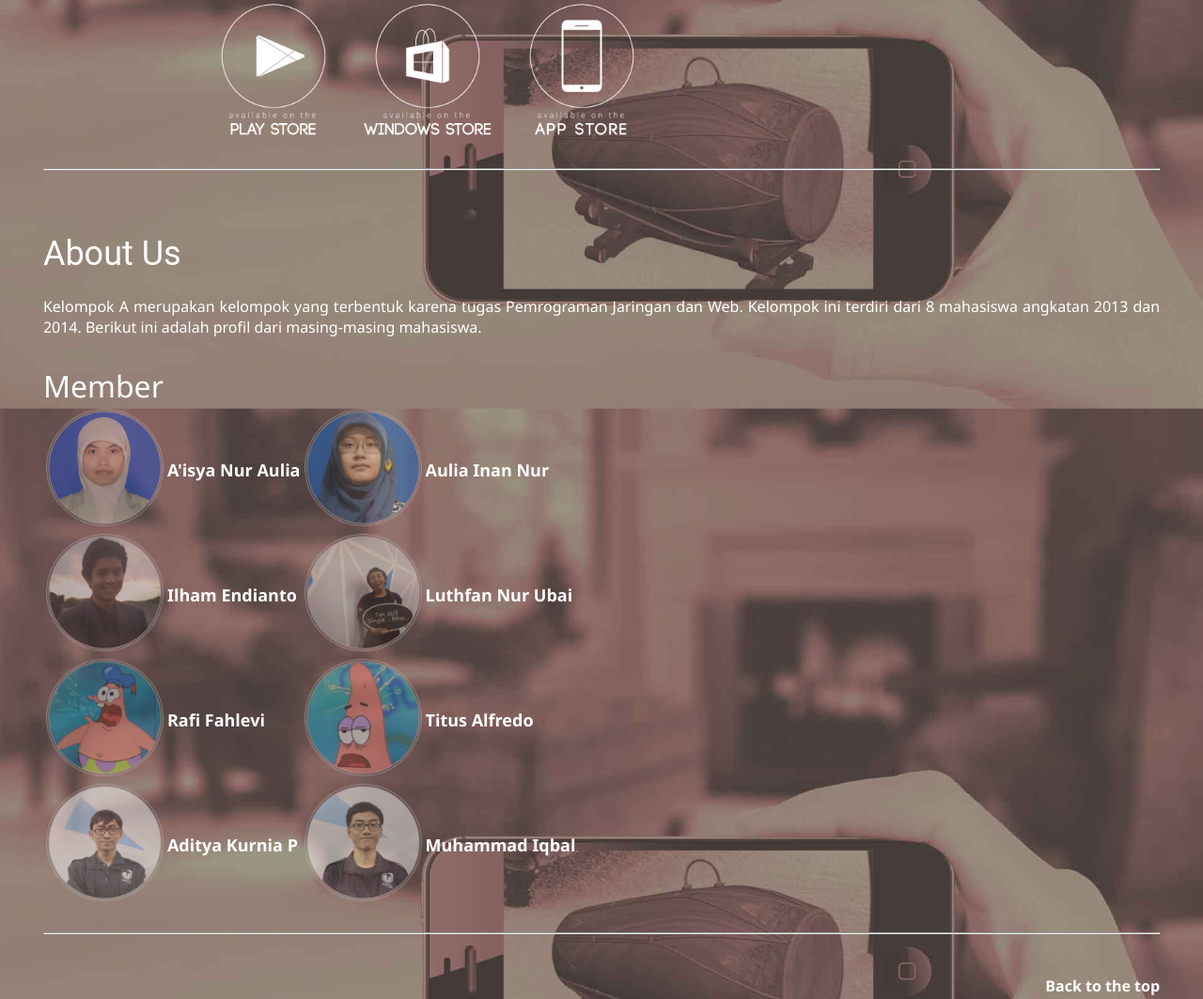
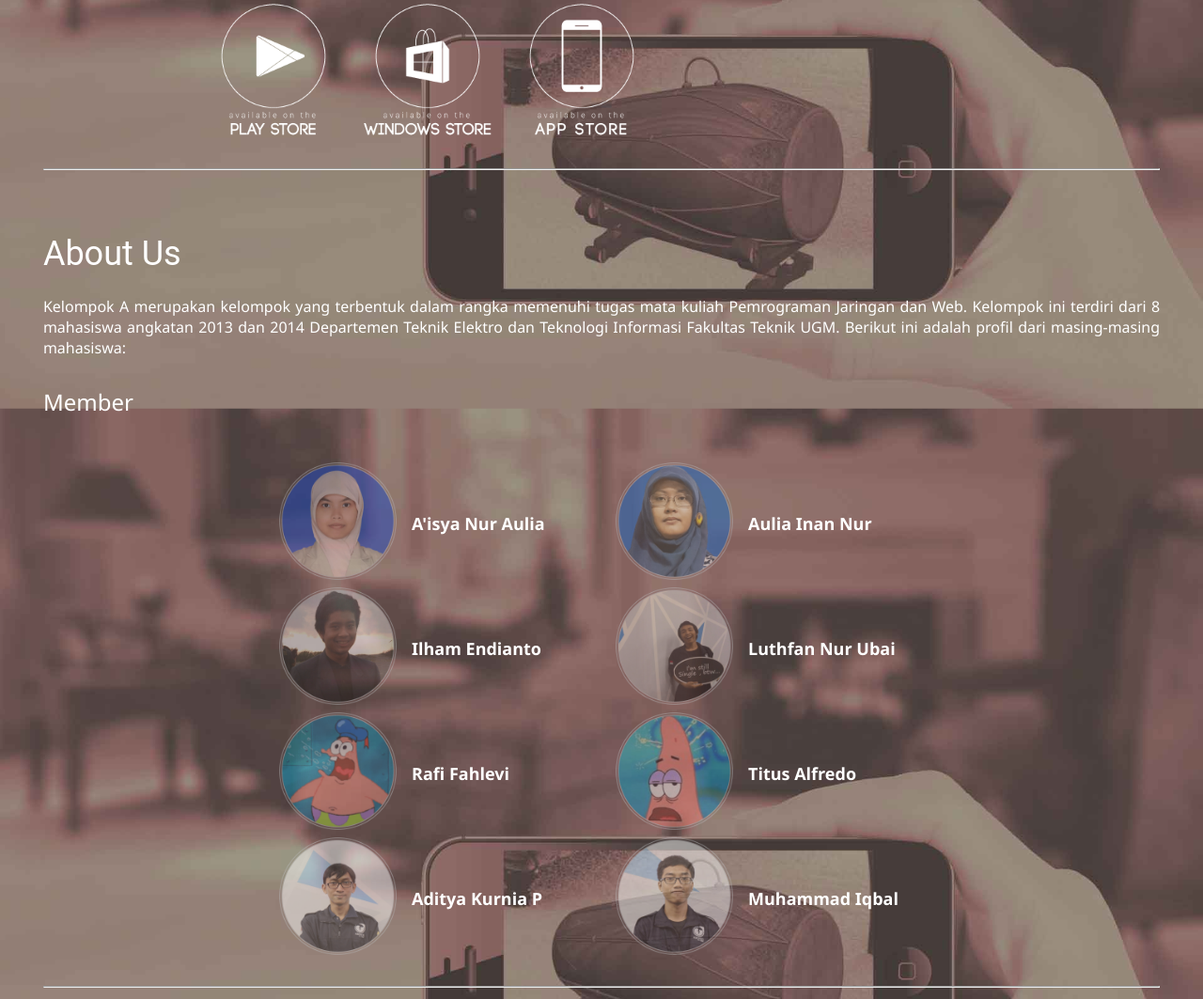
Before and after one commit to KelompokA/Web, a PHP site: page /pages/konten.html in a window 1280 px wide. Shown: the part 1272-2335 px from the top of the page at 94% size. Run offline with PHP 8.4, Linux system fonts and the light colour scheme; lists and menus that the app fills with data are empty.

Commit message:
about us v2.0

```diff
--- a/css/konten.css
+++ b/css/konten.css
@@ -8,7 +8,6 @@ h1 {
 
 h2 {
     color: white;
-    font-family: Roboto;
     font-size: 26px;
     font-weight: 400;
     font-family: "Roboto";
@@ -17,7 +16,6 @@ h2 {
 
 h3 {
     color: #C59C2D;
-    font-family: Roboto;
     font-size: 20px;
     font-weight: 500;
     font-family: "Roboto";
--- a/pages/konten.html
+++ b/pages/konten.html
@@ -84,16 +84,19 @@
         <br>
         <a name="Sec3"><h1>About Us</h1></a>
 
-        <div style="margin-bottom:30px"><p> Kelompok A merupakan kelompok yang terbentuk karena tugas Pemrograman Jaringan dan Web. Kelompok ini terdiri dari 8 mahasiswa angkatan 2013 dan 2014. Berikut ini adalah profil dari masing-masing mahasiswa.</p></div>
-	<font size="6" color="white" font="Code"><p>Member</p></font>
+        <div style="margin-bottom:30px">
+            <p> Kelompok A merupakan kelompok yang terbentuk dalam rangka memenuhi tugas mata kuliah Pemrograman Jaringan dan Web. Kelompok ini terdiri dari 8 mahasiswa angkatan 2013 dan 2014 Departemen Teknik Elektro dan Teknologi Informasi Fakultas Teknik UGM. Berikut ini adalah profil dari masing-masing mahasiswa:</p>
+        </div>
+        <font size="5" color="white" font="Code"><p>Member</p></font>
+        <br>
+        <br>
+        <table align="center">
+            <tr>
+                <th style="width:150px;"><img class="img-profile" src="../assets/Icha.png" style="height:125px;"></th>
+                <th style="width:200px;" valign="center"><font color="white" size="4"><p>A'isya Nur Aulia</p></font></th>
 
-	<table>
-	<tr>
-		<th><img class="img-profile" src="../assets/Icha.png" style="height:125px;"></th>
-		<th valign="center" ><font color="white" size="4"><p>A'isya Nur Aulia</p></font></th>
-
-		<th><img class="img-profile" src="../assets/Inan.png" style="height:125px;"></th>
-		<th><font color="white" size="4"><p>Aulia Inan Nur</p></font></th>
+                <th style="width:150px;"><img class="img-profile" src="../assets/Inan.png" style="height:125px;"></th>
+                <th style="width:200px;"><font color="white" size="4"><p>Aulia Inan Nur</p></font></th>
 
             </tr>
             <tr>
@@ -113,7 +116,7 @@
             </tr>
             <tr>
                 <th><img class="img-profile" src="../assets/Adit.png" style="height:125px;"></th>
-		<th valign="center" ><font color="white" size="4"><p>Aditya Kurnia P</p></font></th>
+                <th valign="center"><font color="white" size="4"><p>Aditya Kurnia P</p></font></th>
 
                 <th><img class="img-profile" src="../assets/Iqbal.png" style="height:125px;"></th>
                 <th><font color="white" size="4"><p>Muhammad Iqbal</p></font></th>
```
Lines whose indentation alone changed are shown as unchanged.
